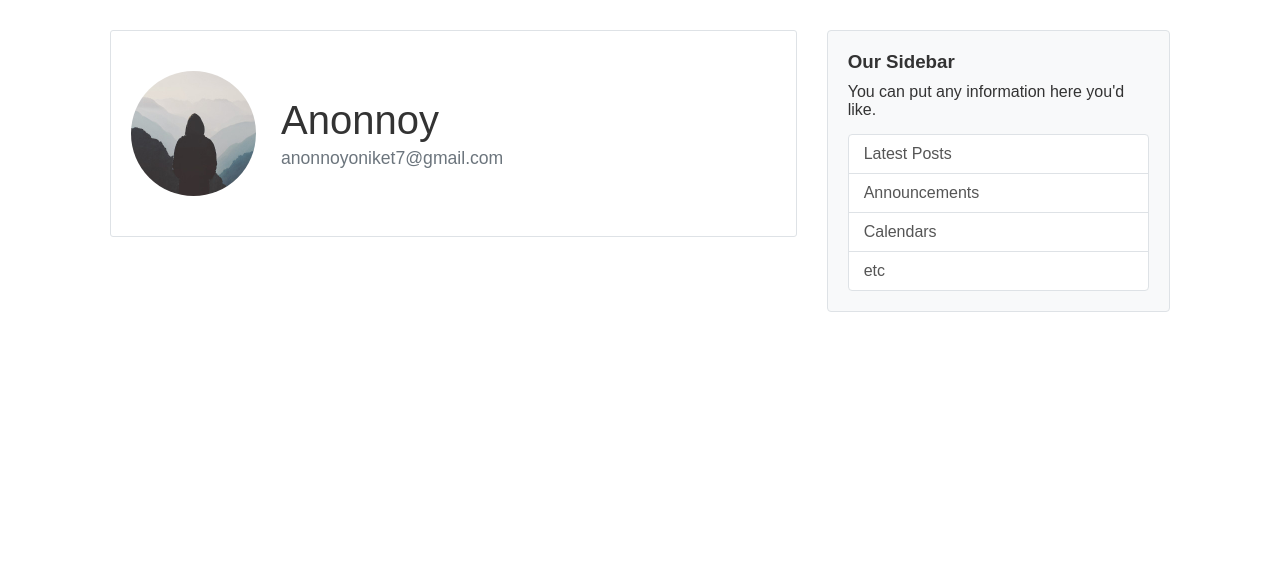
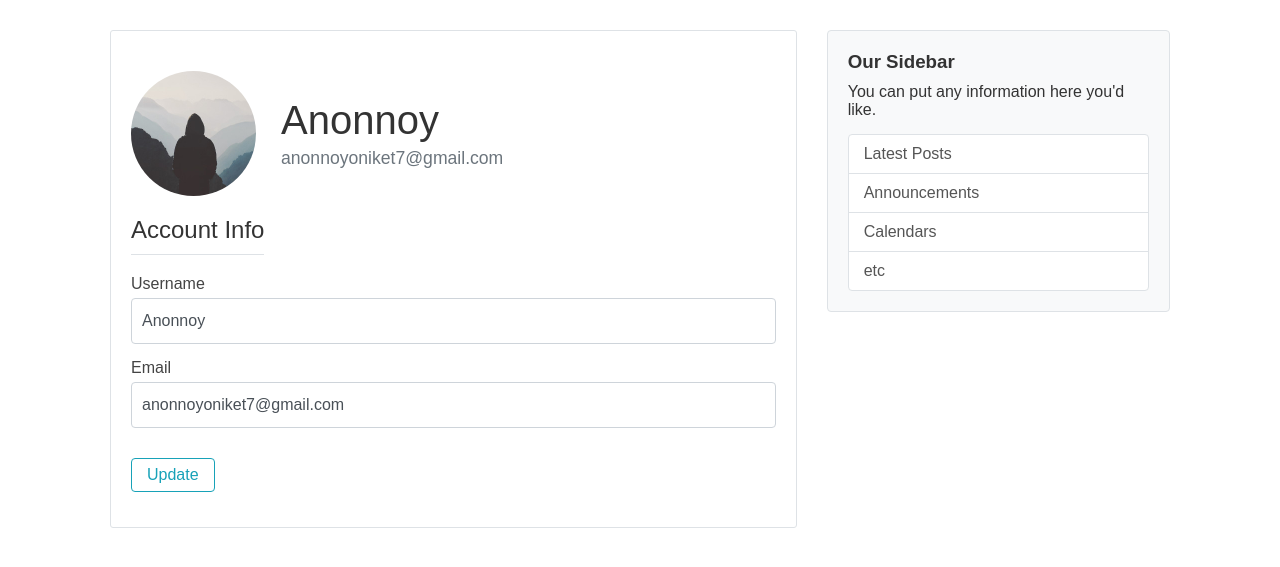
Before and after one commit to anonnoy-oniket/Blogging-Website, a Flask app: page /account in a window 1280 px wide. Shown: the part 52-619 px from the top of the page. Run offline with Flask 3, Linux system fonts and the light colour scheme; a user stored in the database is signed in.

Commit message:
added update profile info form

```diff
--- a/flaskblog/forms.py
+++ b/flaskblog/forms.py
@@ -1,4 +1,5 @@
 from flask_wtf import FlaskForm
+from flask_login import current_user
 from wtforms import StringField, PasswordField, SubmitField, BooleanField
 from wtforms.validators import DataRequired, Length, EqualTo, Email, ValidationError
 from flaskblog.models import User
@@ -28,3 +29,22 @@ class LoginForm(FlaskForm):
     password = PasswordField('Password', validators=[DataRequired()])
     remember = BooleanField('Remember Me')
     submit = SubmitField('Login')
+
+
+class UpdateAccountForm(FlaskForm):
+    username = StringField('Username',
+                           validators=[DataRequired(), Length(min = 2, max = 20)])
+    email = StringField('Email', validators=[DataRequired(), Email()])
+    submit = SubmitField('Update')
+
+    def validate_username(self, username):
+        if username.data != current_user.username :
+            user = User.query.filter_by(username = username.data).first()
+            if user:
+                raise ValidationError("This username is taken! Try another one.")
+
+    def validate_email(self, email):
+        if email.data != current_user.email :
+            user = User.query.filter_by(email = email.data).first()
+            if user:
+                raise ValidationError("This email is taken! Try another one.")
--- a/flaskblog/routes.py
+++ b/flaskblog/routes.py
@@ -1,6 +1,6 @@
 from flaskblog import app, db, bcrypt
 from flask import render_template, flash, redirect, url_for, request
-from flaskblog.forms import RegistrationForm, LoginForm
+from flaskblog.forms import RegistrationForm, LoginForm, UpdateAccountForm
 from flaskblog.models import User
 from flask_login import login_user, current_user, logout_user, login_required
 
@@ -63,7 +63,18 @@ def logout():
     return redirect(url_for('home'))
 
 
-@app.route("/account")
+@app.route("/account", methods = ['GET', 'POST'])
 @login_required
 def account():
-    return render_template('account.html', title='Account')
+    form = UpdateAccountForm()
+    if form.validate_on_submit():
+        current_user.username = form.username.data
+        current_user.email = form.email.data
+        db.session.commit()
+        flash('Your account has been updated!', 'success')
+        return redirect(url_for('account'))
+    elif request.method == 'GET':
+        form.username.data = current_user.username
+        form.email.data = current_user.email
+    image_file = url_for('static', filename = 'profile_pics/' + current_user.image_file)
+    return render_template('account.html', title='Account', image_file = image_file, form = form)
--- a/flaskblog/templates/account.html
+++ b/flaskblog/templates/account.html
@@ -1,11 +1,15 @@
 {% extends 'layout.html' %}
+
+{% block head %}
+<link rel="stylesheet" href="{{ url_for('static', filename='forms.css')}}">
+{% endblock head %}
 
 {% block content %}
 
 <div class="content-section">
     <div class="media">
         <img class="rounded-circle account-img"
-            src="default.jpg">
+            src={{image_file}}>
 
         <div class="media-body">
             <h2 class="account-heading">{{ current_user.username }}</h2>
@@ -13,6 +17,45 @@
         </div>
     </div>
 
+    <form method="POST" action="">
+        {{form.hidden_tag()}}
+        <fieldset class="form-group">
+            <legend class="border-bottom mb-4">Account Info</legend>
+
+            <div class="form-group">
+                {{ form.username.label() }}
+                {% if form.username.errors %}
+                    {{ form.username(class="form-control, is_invalid", placeholder="Enter your username") }}
+                    <div class="invalid_message">
+                        {% for error in form.username.errors %}
+                            <span> {{ error }} </span>
+                        {% endfor %}
+                    </div>
+                {% else %}
+                    {{ form.username(class="form-control", placeholder="Enter your username") }}
+                {% endif %}
+            </div>
+
+            <div class="form-group">
+                {{ form.email.label() }}
+                {% if form.email.errors %}
+                    {{ form.email(class="form-control, is_invalid", placeholder="Enter your email") }}
+                    <div class="invalid_message">
+                        {% for error in form.email.errors %}
+                            <span> {{ error }} </span>
+                        {% endfor %}
+                    </div>
+                {% else %}
+                    {{ form.email(class="form-control", placeholder="Enter your email") }}
+                {% endif %}
+            </div>
+        </fieldset>
+
+        <div class="form-group">
+            {{ form.submit(class="btn-outline-info") }}
+        </div>
+    </form>
+
 </div>
 
 {% endblock content %}
```
Also changed, not shown: instance/site.db.
